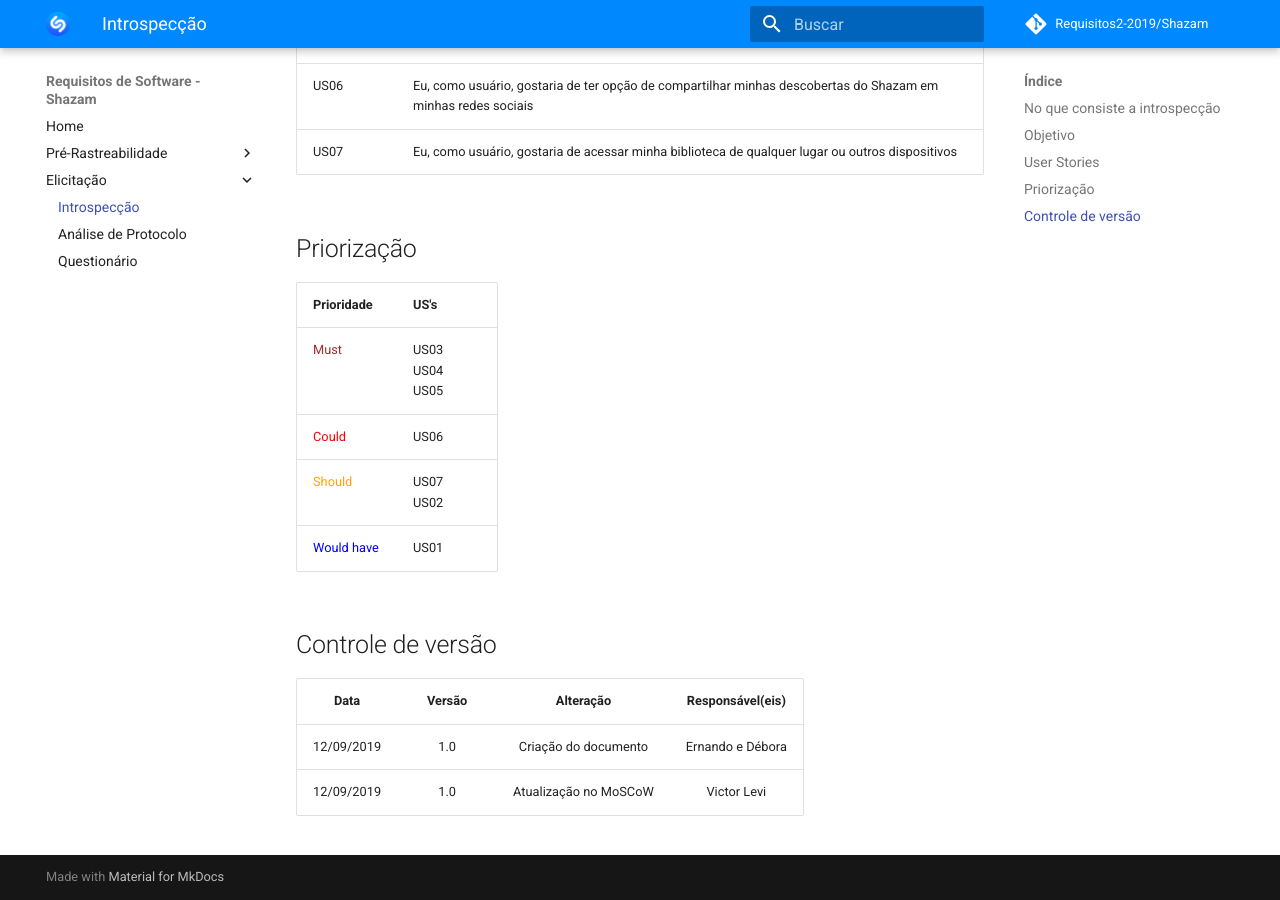
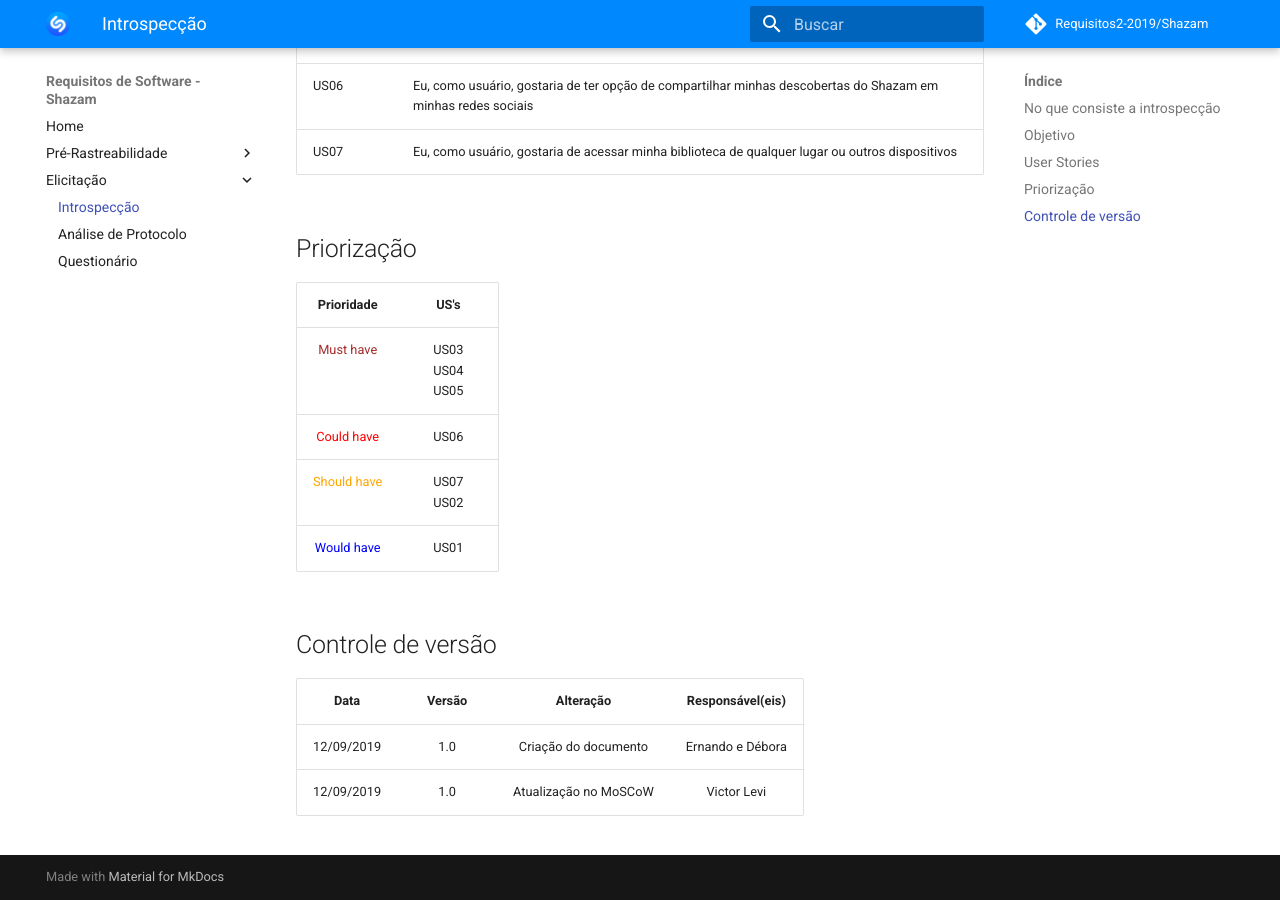
Before and after one commit to Wictorgirardi/2019.2-Shazam, an MkDocs documentation site: the page built from docs/elicitacao/introspeccao.md, in a window 1280 px wide and 900 px high, scrolled down 863 px. Built offline with MkDocs 1.6.1 and Material for MkDocs 9.7.7, drawn with Linux system fonts in a browser that asks for light colours; comment, search, counter and statistics services are not loaded.

Commit message:
Atualizando MoSCoW

```diff
--- a/docs/elicitacao/introspeccao.md
+++ b/docs/elicitacao/introspeccao.md
@@ -23,10 +23,10 @@
 ## Priorização
 
 | Prioridade | US's |
-| -- | ---- |
-| <span style="color:brown">Must</span> | US03<br>US04<br>US05 |
-| <span style="color:red">Could</span> | US06 |
-| <span style="color:orange">Should</span> | US07<br>US02 |
+|:--:|:----:|
+| <span style="color:brown">Must have</span> | US03<br>US04<br>US05 |
+| <span style="color:red">Could have</span> | US06 |
+| <span style="color:orange">Should have</span> | US07<br>US02 |
 | <span style="color:blue">Would have</span> | US01 |
 
 
```
